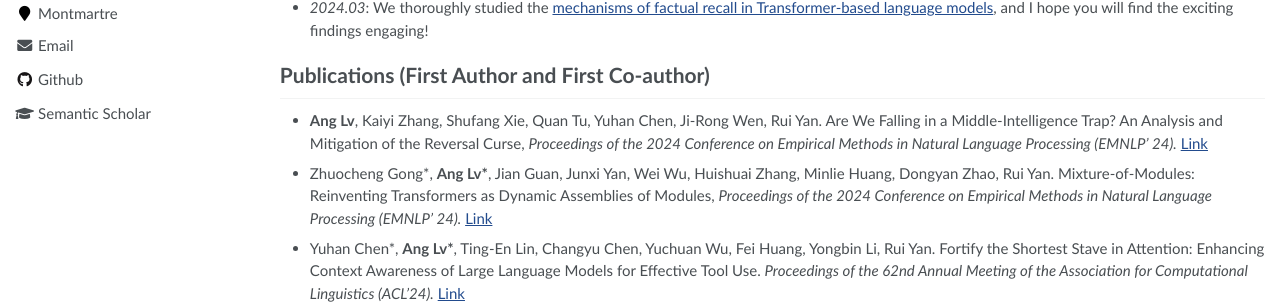
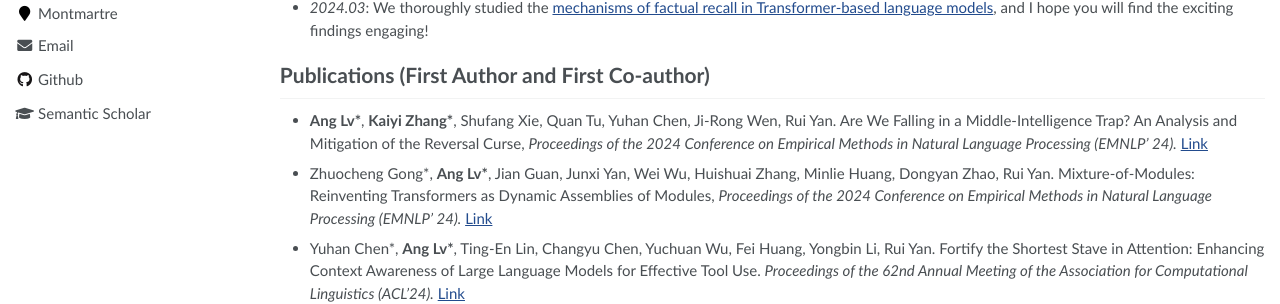
Before and after one commit to trestad/trestad.github.io, a Jekyll site: the page built from _pages/about.md, in a window 1280 px wide and 900 px high. Shown: the part 343-647 px from the top of the window. Built offline with Jekyll 4.4.1, drawn with Linux system fonts in a browser that asks for light colours.

```diff
--- a/_pages/about.md
+++ b/_pages/about.md
@@ -28,7 +28,7 @@ I am currently a second year Ph.D. student at [Gaoling School of Artificial Inte
 
 # Publications (First Author and First Co-author)
 
-- **Ang Lv**, Kaiyi Zhang, Shufang Xie, Quan Tu, Yuhan Chen, Ji-Rong Wen, Rui Yan. Are We Falling in a Middle-Intelligence Trap? An Analysis and Mitigation of the Reversal Curse, *Proceedings of the 2024 Conference on Empirical Methods in Natural Language Processing (EMNLP' 24).* [Link](https://arxiv.org/abs/2311.07468)
+- **Ang Lv\***, **Kaiyi Zhang\***, Shufang Xie, Quan Tu, Yuhan Chen, Ji-Rong Wen, Rui Yan. Are We Falling in a Middle-Intelligence Trap? An Analysis and Mitigation of the Reversal Curse, *Proceedings of the 2024 Conference on Empirical Methods in Natural Language Processing (EMNLP' 24).* [Link](https://arxiv.org/abs/2311.07468)
 
 - Zhuocheng Gong\*, **Ang Lv\***, Jian Guan, Junxi Yan, Wei Wu, Huishuai Zhang, Minlie Huang, Dongyan Zhao, Rui Yan. Mixture-of-Modules: Reinventing Transformers as Dynamic Assemblies of Modules, *Proceedings of the 2024 Conference on Empirical Methods in Natural Language Processing (EMNLP' 24).* [Link](https://arxiv.org/pdf/2407.06677)
 
```
